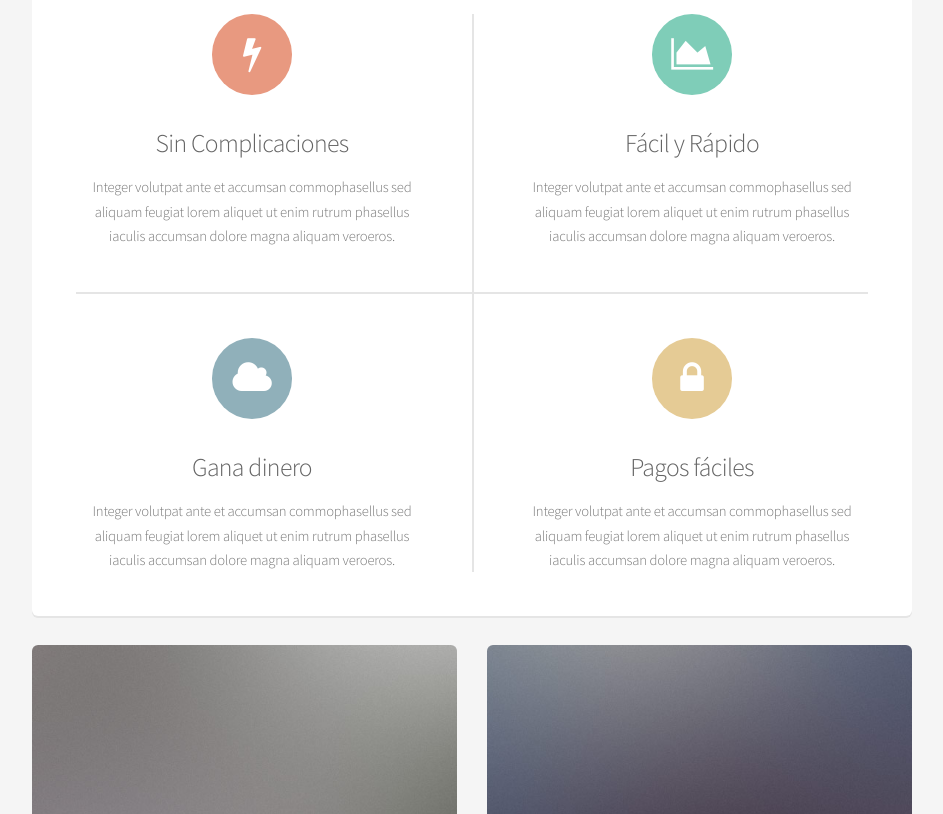
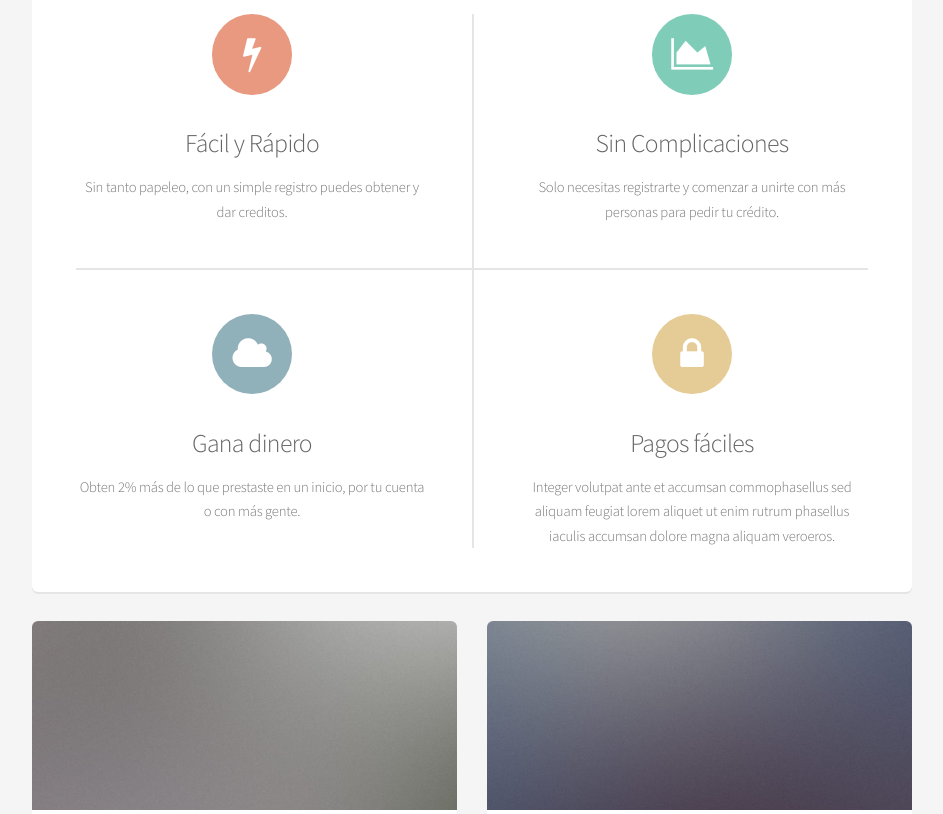
Before and after one commit to AndreaPrott/AndreaPrott.github.io, a plain HTML site: page index.html in a window 1280 px wide. Shown: the part 1040-1854 px from the top of the page, without its empty margins (168-1111 px from the left). Drawn offline with Linux system fonts and the light colour scheme.

Commit message:
Agregados los títulos faltantes de la 2da sección

```diff
--- a/index.html
+++ b/index.html
@@ -67,20 +67,20 @@
 						<div class="features-row">
 							<section>
 								<span class="icon major fa-bolt accent2"></span>
-								<h3>Sin Complicaciones</h3>
-								<p>Integer volutpat ante et accumsan commophasellus sed aliquam feugiat lorem aliquet ut enim rutrum phasellus iaculis accumsan dolore magna aliquam veroeros.</p>
+								<h3>Fácil y Rápido</h3>
+								<p>Sin tanto papeleo, con un simple registro puedes obtener y dar creditos.</p>
 							</section>
 							<section>
 								<span class="icon major fa-area-chart accent3"></span>
-								<h3>Fácil y Rápido</h3>
-								<p>Integer volutpat ante et accumsan commophasellus sed aliquam feugiat lorem aliquet ut enim rutrum phasellus iaculis accumsan dolore magna aliquam veroeros.</p>
+								<h3>Sin Complicaciones</h3>
+								<p>Solo necesitas registrarte y comenzar a unirte con más personas para pedir tu crédito.</p>
 							</section>
 						</div>
 						<div class="features-row">
 							<section>
 								<span class="icon major fa-cloud accent4"></span>
 								<h3>Gana dinero</h3>
-								<p>Integer volutpat ante et accumsan commophasellus sed aliquam feugiat lorem aliquet ut enim rutrum phasellus iaculis accumsan dolore magna aliquam veroeros.</p>
+								<p>Obten 2% más de lo que prestaste en un inicio, por tu cuenta o con más gente.</p>
 							</section>
 							<section>
 								<span class="icon major fa-lock accent5"></span>
```
